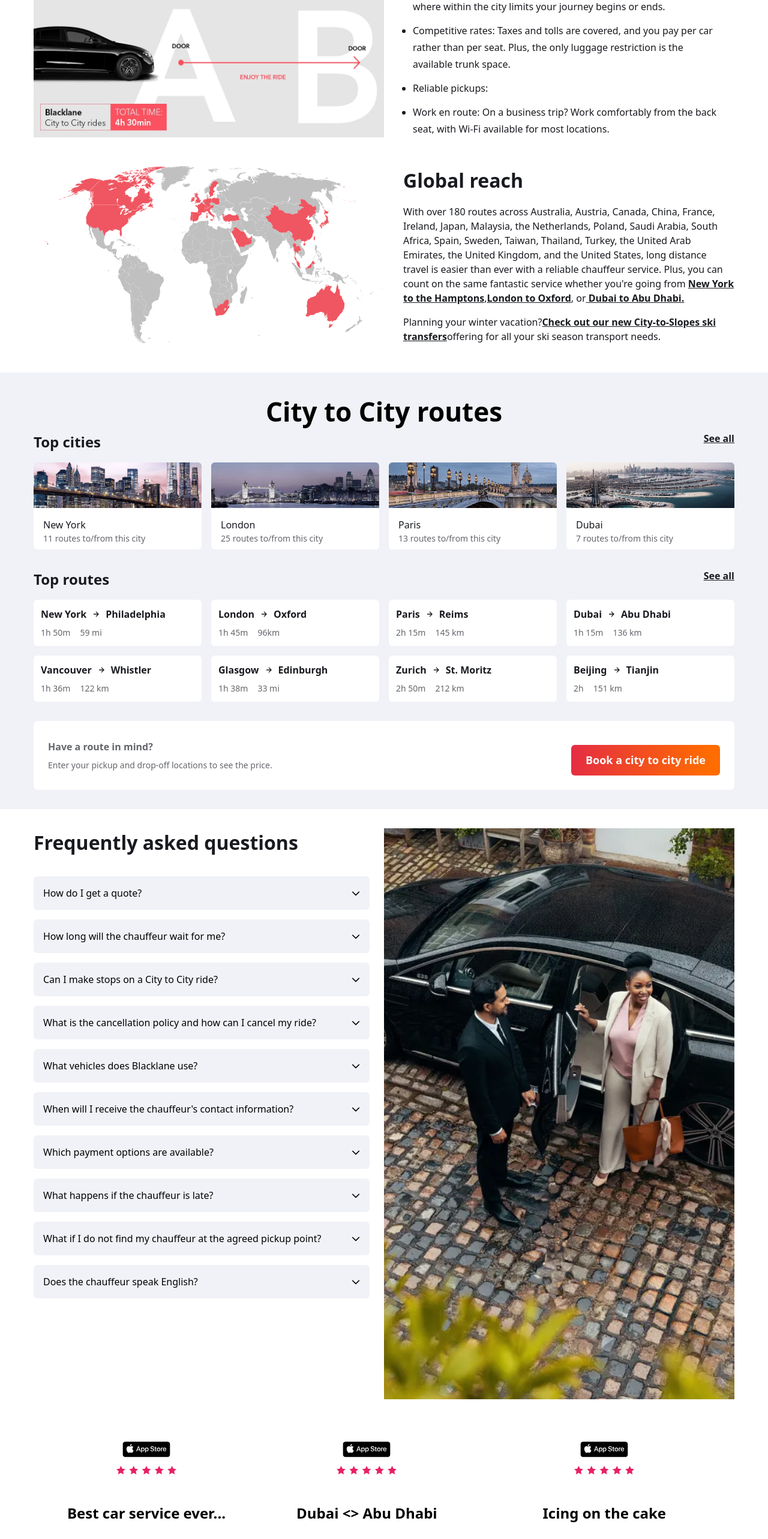
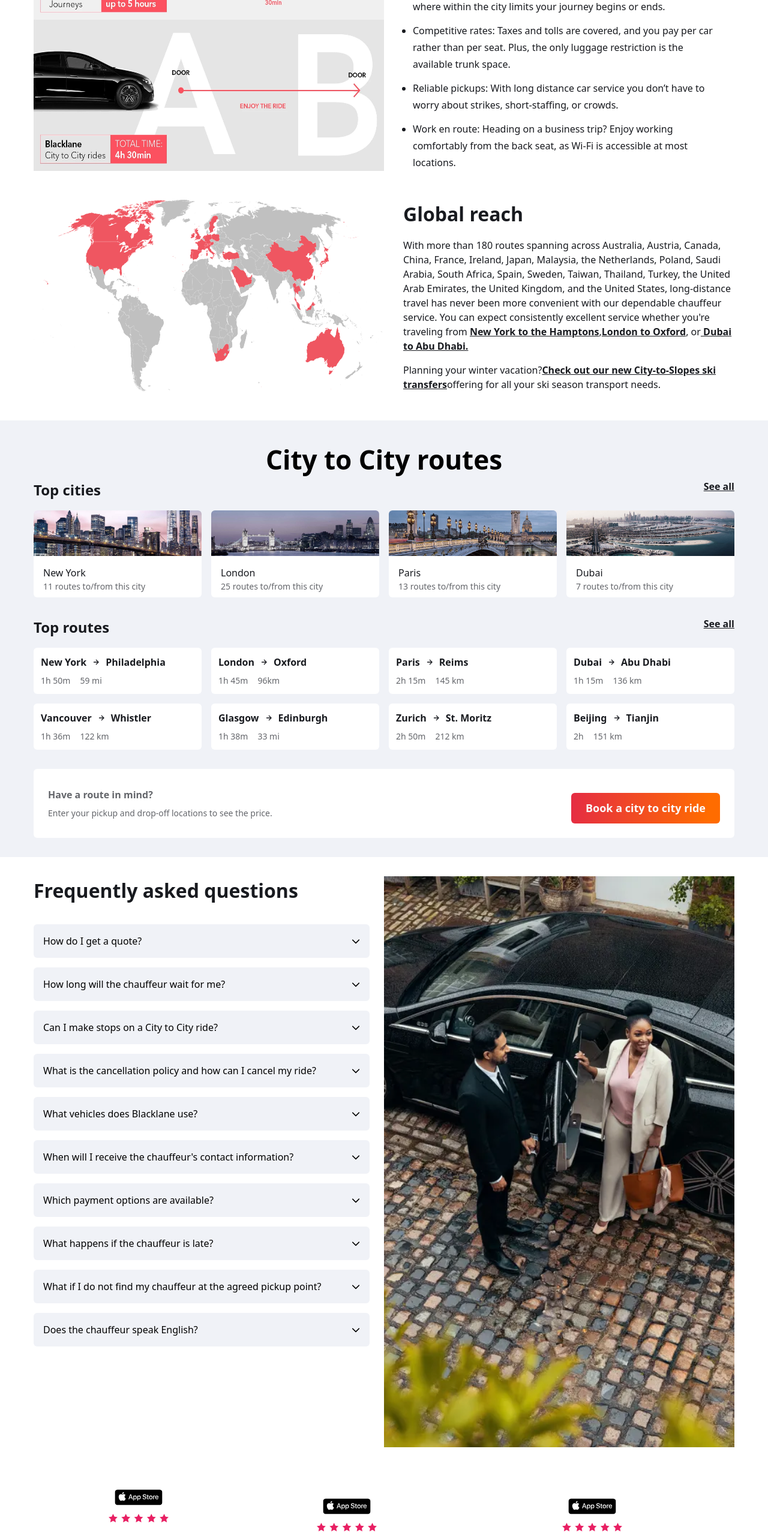
Before and after one commit to MoazamAli45/blacklane, a React (Vite) app: page / in a window 1280 px wide. Shown: the part 1300-3866 px from the top of the page at 60% size. Built offline with nearby package versions, Linux system fonts and the light colour scheme.

Commit message:
Content Changed

```diff
--- a/src/components/Faq/index.jsx
+++ b/src/components/Faq/index.jsx
@@ -53,14 +53,15 @@
                 >
                   <div className="flex flex-col space-y-4">
                     <p className="text-[#64666b] text-[14px] font-normal">
-                      For a standard pickup (e.g. from a hotel or home address),
-                      your chauffeur will wait for 30 minutes before leaving the
-                      pickup point. The first 15 minutes are complimentary, and
-                      only the remaining 15 minutes are chargeable.
+                      For a regular pickup, such as from a hotel or home
+                      address, your chauffeur will wait for 30 minutes before
+                      departing from the pickup point. The first 15 minutes are
+                      free of charge, and only the remaining 15 minutes will
+                      incur a fee.
                     </p>
                     <p className="text-[#64666b] text-[14px] font-normal">
-                      Airport pickups come with 1 hour of complimentary wait
-                      time before the chauffeur leaves the pickup location.
+                      Airport pickups include 1 hour of complimentary wait time
+                      before the chauffeur departs from the pickup location.
                     </p>
                     <p className="text-[#64666b] text-[14px] font-normal">
                       If you know ahead of time that you may be delayed or want
@@ -80,13 +81,13 @@
                       from the direct route.
                     </p>
                     <p className="text-[#64666b] text-[14px] font-normal">
-                      Should you wish to make extra stops, you can book these
-                      trips separately or make a by-the-hour booking, where
-                      instead of having a fixed destination, your chauffeur is
-                      reserved for a period of time during which you can make as
-                      many stops as you like. Please note, our by-the-hour
-                      service includes 20 km of travel per booked hour and
-                      additional distance is charged extra.
+                      If you want to make additional stops during your journey,
+                      you can either book these trips separately or opt for an
+                      hourly booking. With the hourly booking, your chauffeur is
+                      reserved for a specific duration, allowing you to make as
+                      many stops as needed. Please be aware that our hourly
+                      service includes 20 km of travel per booked hour, and any
+                      extra distance will incur additional charges.
                     </p>
                   </div>
                 </AccordianItem>
@@ -95,10 +96,10 @@
                   trigger="What is the cancellation policy and how can I cancel my ride?"
                 >
                   <p className="text-[#64666b] text-[14px] font-normal">
-                    You can cancel your ride free of charge up until 1 hour
-                    before the scheduled pickup time. To cancel, go to the
-                    booked rides section of the app or website, select the ride,
-                    and select the cancel option.
+                    You can cancel your ride at no cost up to 1 hour before the
+                    scheduled pickup time. To cancel, simply go to the
+                    &quot;Booked Rides&quot; section of the app or website,
+                    choose the ride, and select the cancel option.
                   </p>
                 </AccordianItem>
                 <AccordianItem
@@ -107,14 +108,14 @@
                 >
                   <div className="flex flex-col space-y-4">
                     <p className="text-[#64666b] text-[14px] font-normal">
-                      Blacklane offers four vehicle classes in most locations:
+                      In most locations, Blacklane offers four vehicle classes:
                       Business Class, Electric Class, First Class, and Business
                       Van/SUV.
                     </p>
                     <p className="text-[#64666b] text-[14px] font-normal">
-                      Each of these categories contain a selection of
-                      comparable, top-of-the-line models, which you can see
-                      listed in the booking process, or in our or visit{" "}
+                      Each of these categories includes a variety of comparable,
+                      top-of-the-line models, which you can view listed during
+                      the booking process on our website or app.{" "}
                       <a
                         className="font-semibold underline text-[
 #181A1F] hover:no-underline"
@@ -123,10 +124,10 @@
                       </a>
                     </p>
                     <p className="text-[#64666b] text-[14px] font-normal">
-                      Please bear in mind that the images seen when booking are
-                      strictly illustrative. We cannot guarantee any requests
-                      for specific vehicle models or colors as the vehicle used
-                      is subject to availability.
+                      Please keep in mind that the images displayed during
+                      booking are for illustration purposes only. We cannot
+                      guarantee specific requests for vehicle models or colors,
+                      as the vehicle provided is subject to availability.
                     </p>
                   </div>
                 </AccordianItem>
@@ -137,12 +138,13 @@
                 >
                   <div className="flex flex-col space-y-4">
                     <p className="text-[#64666b] text-[14px] font-normal">
-                      The chauffeur&apos;s name and telephone number will be
-                      sent to the passenger one hour before pickup via email and
-                      SMS. This message also contains the make, model and
-                      license plate number of the vehicle. If you booked for
-                      someone else, this information will be sent to the email
-                      address and phone number provided in the booking process.
+                      The chauffeur&apos;s name and phone number will be sent to
+                      the passenger one hour before pickup via email and SMS.
+                      This message will also include details such as the make,
+                      model, and license plate number of the vehicle. If the
+                      booking was made for someone else, this information will
+                      be sent to the email address and phone number provided
+                      during the booking process.
                     </p>
                     <p className="text-[#64666b] text-[14px] font-normal">
                       One hour before a ride, guests can also now open a chat
@@ -158,9 +160,10 @@
                   <div className="flex flex-col space-y-4">
                     <p className="text-[#64666b] text-[14px] font-normal">
                       Blacklane accepts Visa, Maestro, Mastercard, and American
-                      Express credit cards, and iOS users can also pay via
-                      PayPal or Apple Pay using the app. Paypal and Apple Pay
-                      are not currently available on the website.
+                      Express credit cards. Additionally, iOS users can pay via
+                      PayPal or Apple Pay using the app. Please note that PayPal
+                      and Apple Pay options are not currently available on the
+                      website.
                     </p>
                     <p className="text-[#64666b] text-[14px] font-normal">
                       All payment methods are set up through our website or app
@@ -191,12 +194,12 @@
                 >
                   <div className="flex flex-col space-y-4">
                     <p className="text-[#64666b] text-[14px] font-normal">
-                      In that case, please contact them directly. You can do so
-                      using the chat feature in our app, or you can contact them
-                      via the telephone number that will have been sent to you
+                      If that's the case, please reach out to them directly. You
+                      can utilize the chat feature within our app, or you can
+                      contact them through the telephone number provided to you
                       one hour before pickup via email and SMS. This message
-                      also contains the make, model and license plate number of
-                      the vehicle.
+                      will also include details such as the make, model, and
+                      license plate number of the vehicle.
                     </p>
                   </div>
                 </AccordianItem>
@@ -231,9 +234,9 @@
                 Best car service ever...
               </h3>
               <p className="text-[20px] font-norml text-[#181A1F] text-center">
-                “Probably the best car service I have experienced ever. Arranged
-                for an airport pick up from LHR to Cambridge and was thoroughly
-                impressed with all aspects of the service.”
+                “Possibly the finest car service I've ever encountered. I
+                arranged for an airport pickup from LHR to Cambridge and was
+                thoroughly impressed with every aspect of the service.”
               </p>
             </div>
           </div>
@@ -248,9 +251,9 @@
                 {"Dubai <> Abu Dhabi"}
               </h3>
               <p className="text-[20px] font-normal text-[#181A1F] text-center">
-                “Amazing service levels. Prompt, courteous, clean and reliable.
-                Went from Dubai to Abu Dhabi and back. [The car] was perfect -
-                smooth as silk.”
+                “Outstanding service! Prompt, courteous, clean, and reliable. I
+                traveled from Dubai to Abu Dhabi and back, and the car was
+                perfect—smooth as silk.”
               </p>
             </div>
           </div>
@@ -264,10 +267,10 @@
                 Icing on the cake
               </h3>
               <p className="text-[20px] font-normal text-[#181A1F] text-center">
-                “On the day of pick up the driver was on time and waiting at my
-                doorstep. I used them again to pick us up from JFK to take us
-                back home and got the same experience. They get a 5 star rating
-                for me!”
+                “On the day of pickup, the driver was punctual and waiting at my
+                doorstep. I utilized their service again to pick us up from JFK
+                to take us back home, and had the same exceptional experience.
+                They definitely earn a 5-star rating from me!”
               </p>
             </div>
           </div>
--- a/src/components/LongDistance/index.jsx
+++ b/src/components/LongDistance/index.jsx
@@ -29,12 +29,13 @@
   },
   {
     heading: "Reliable pickups:",
-    content: " ",
+    content:
+      "With long distance car service you don’t have to worry about strikes, short-staffing, or crowds. ",
   },
   {
     heading: "Work en route:",
     content:
-      " On a business trip? Work comfortably from the back seat, with Wi-Fi available for most locations.",
+      " Heading on a business trip? Enjoy working comfortably from the back seat, as Wi-Fi is accessible at most locations.",
   },
 ];
 const LongDistance = () => {
@@ -75,13 +76,13 @@
               Global reach
             </h2>
             <p className="leading-[24px] text-[#181A1F] font-normal">
-              With over 180 routes across Australia, Austria, Canada, China,
-              France, Ireland, Japan, Malaysia, the Netherlands, Poland, Saudi
-              Arabia, South Africa, Spain, Sweden, Taiwan, Thailand, Turkey, the
-              United Arab Emirates, the United Kingdom, and the United States,
-              long distance travel is easier than ever with a reliable chauffeur
-              service. Plus, you can count on the same fantastic service whether
-              you&apos;re going from{" "}
+              With more than 180 routes spanning across Australia, Austria,
+              Canada, China, France, Ireland, Japan, Malaysia, the Netherlands,
+              Poland, Saudi Arabia, South Africa, Spain, Sweden, Taiwan,
+              Thailand, Turkey, the United Arab Emirates, the United Kingdom,
+              and the United States, long-distance travel has never been more
+              convenient with our dependable chauffeur service. You can expect
+              consistently excellent service whether you&apos;re traveling from{" "}
               <span className="underline font-semibold transition-all hover:no-underline ">
                 New York to the Hamptons
               </span>
```
